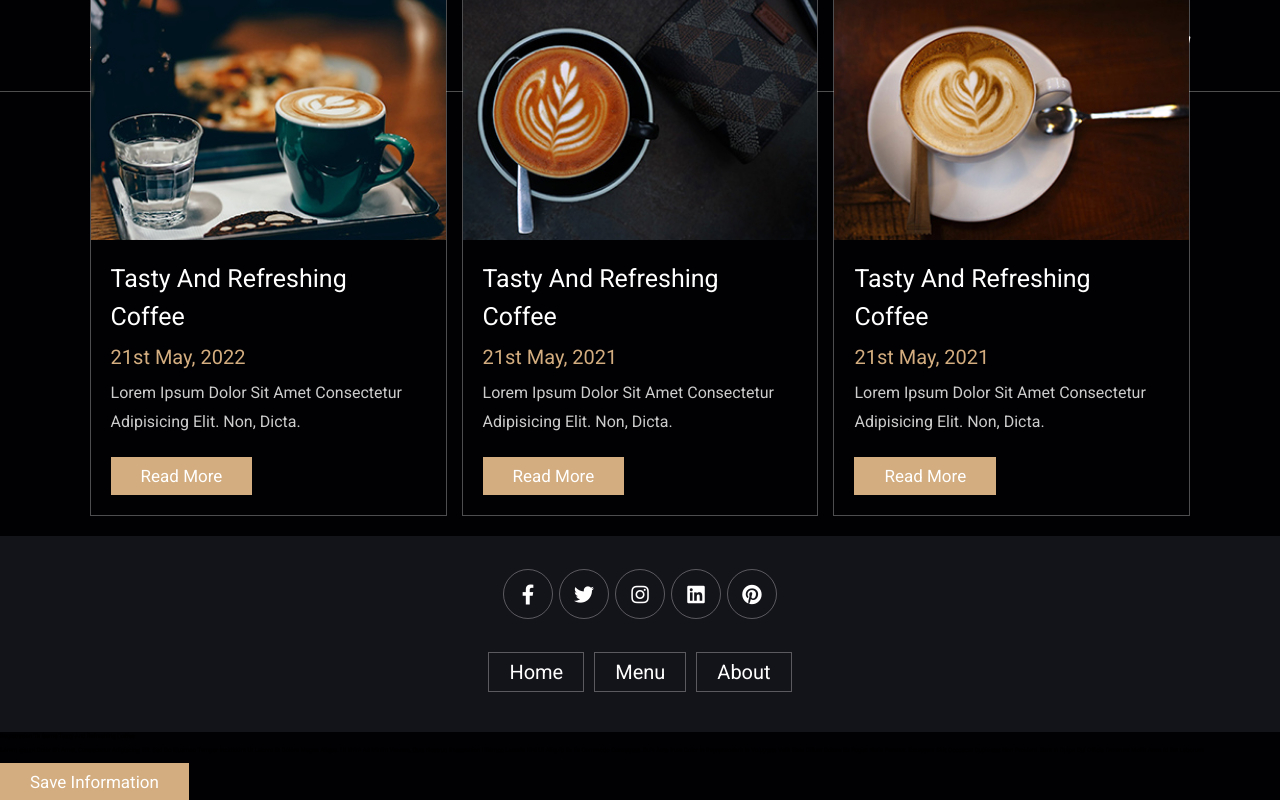
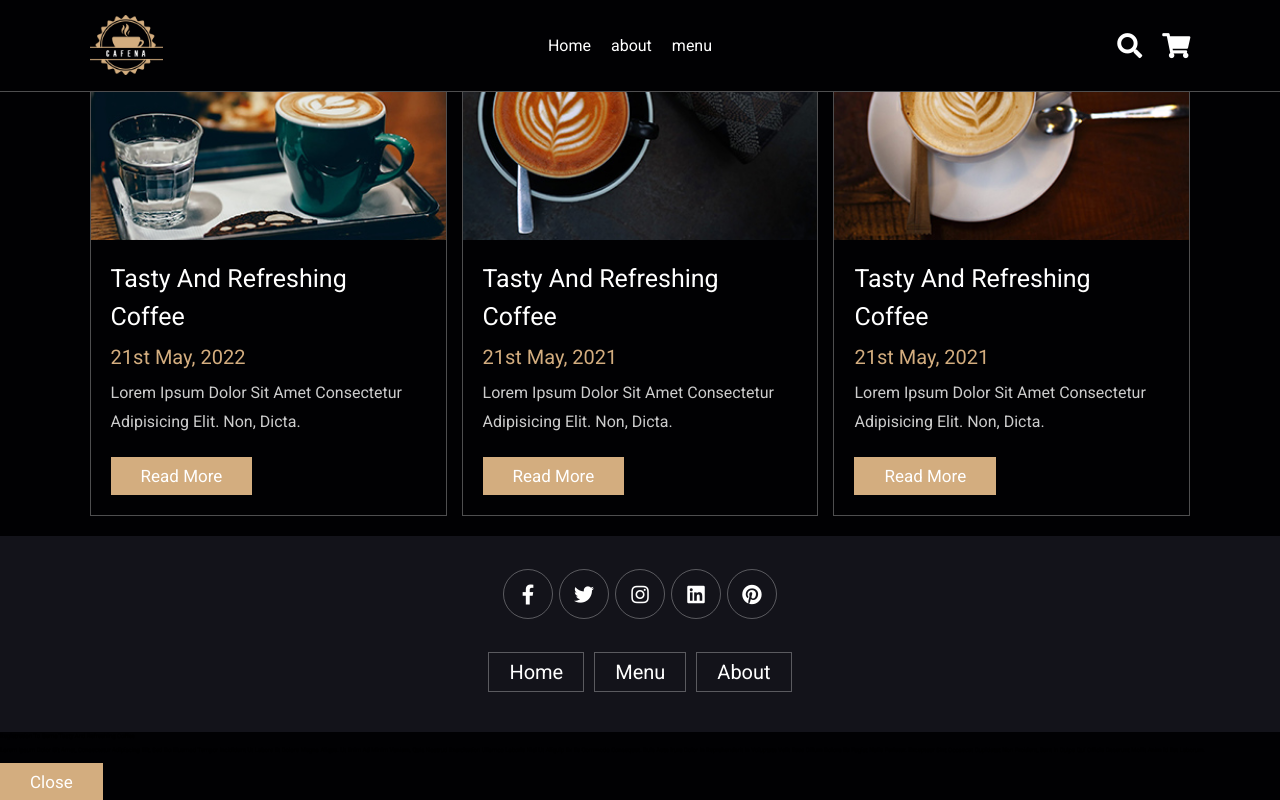
Before and after one commit to Arleking1521/coffee-app, a React (Create React App) app: page / in a window 1280 px wide. Both pictures are taken after a click on the button "Read More". Shown: the part 1446-2246 px from the top of the page. Built offline with nearby package versions, Linux system fonts and the light colour scheme; some icons are missing.

Commit message:
Update Pop_up.jsx

```diff
--- a/src/Pages/Pop_up.jsx
+++ b/src/Pages/Pop_up.jsx
@@ -13,8 +13,8 @@ function Pop_up(props) {
         <>
             <style type='text/css'>
                 {`
-                    *{
-                        z-index: 9999999999;
+                    Modal{
+                        z-index: 900;
                     }
                 `}
             </style>
@@ -29,7 +29,7 @@ function Pop_up(props) {
                 </Modal.Body>
                 <Modal.Footer>
                     <Button variant="primary" onClick={handleClose}>
-                        Save information
+                        Close
                     </Button>
                 </Modal.Footer>
             </Modal>
```
